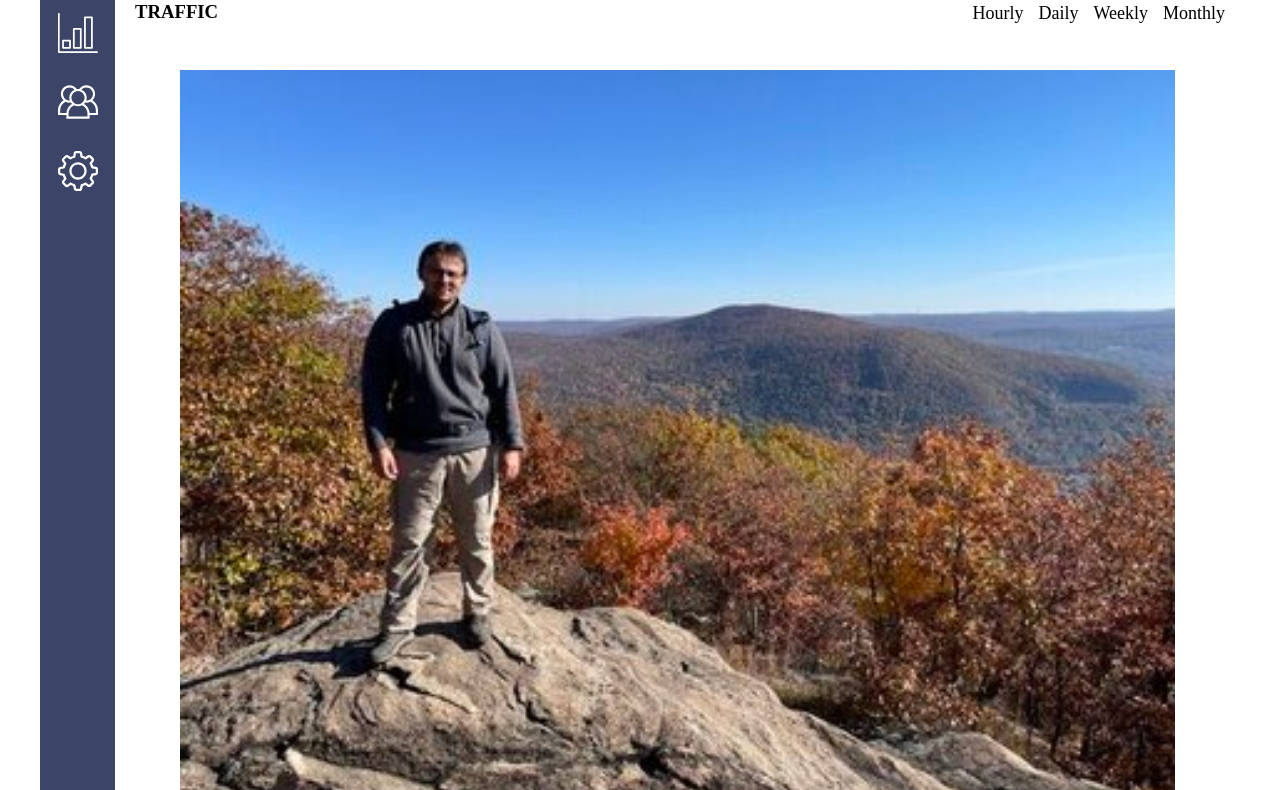
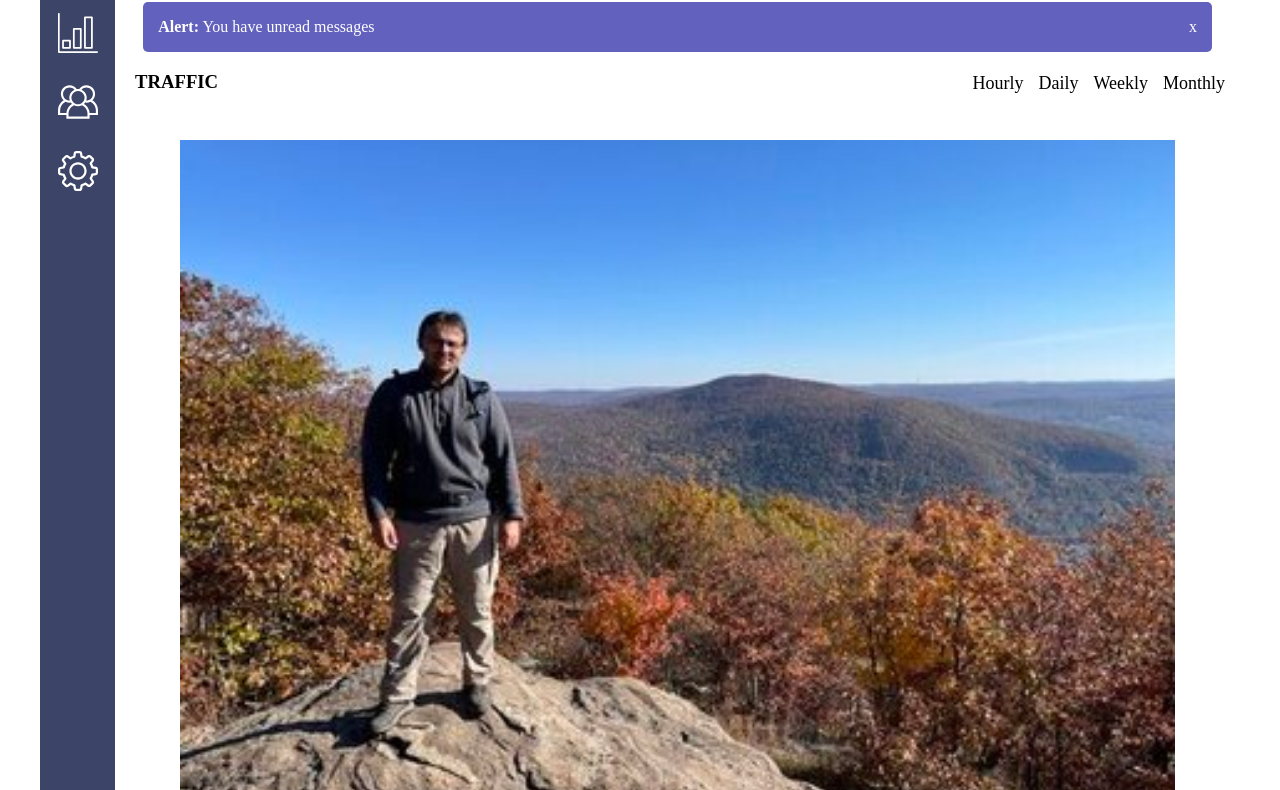
Before and after one commit to BogdanCristianDumitru/tech_degree_project_7, a plain HTML site: page index.html in a window 1280 px wide. Shown: the part 173-963 px from the top of the page. Drawn offline with Linux system fonts and the light colour scheme.

Commit message:
js and alert-banner added

```diff
--- a/css/styles.css
+++ b/css/styles.css
@@ -82,6 +82,24 @@ nav {
  }
  .headline {
     margin: 15px 15px 0 15px;
+ }
+ .alert-banner {
+  display: flex;
+  justify-content: space-between;
+  background-color: #6261BD;
+  color: #fff;
+  margin: 20px auto 0;
+  width: 95%;
+  border-radius: 5px;
+ }
+ .alert-banner p {
+  display: inline-block;
+ }
+ .alert-banner p:first-child {
+  padding-left: 15px;
+ }
+ .alert-banner-close {
+  padding-right: 15px;
  }
 
   /* Sections*/
@@ -401,7 +419,8 @@ main {
   .members,
   .recent_activity,
   .message,
-  .settings {
+  .settings,
+  .alert {
     grid-column: 1 / 3;;
   }
 
@@ -521,6 +540,9 @@ main {
   .settings {
     grid-column: 2 / 3;
   }
+  .alert {
+    grid-column: 1 / 3;
+  }
   .message::after {
     display: none;
   }
--- a/index.html
+++ b/index.html
@@ -61,7 +61,7 @@
             </div>
 
             <!-- Alert Banner -->
-            <div class="alert" id="alert">
+            <div class="alert" id="alert"> <!--Do i still need the class alert here if I gave it a different class name in JS? Probably not. Revise at the end.-->
                 <!-- Java Script will be inserted here-->
             </div>
 
@@ -267,5 +267,6 @@
                 </div>
             </section>
         </main>
+    <script type="text/javascript" src="script.js"></script>
 </body>
 </html>
--- /dev/null
+++ b/script.js
@@ -0,0 +1,10 @@
+const alertBanner = document.getElementById("alert");
+
+
+
+alertBanner.innerHTML = `
+    <div class="alert-banner">
+        <p><strong>Alert:</strong> You have unread messages</p>
+        <p class="alert-banner-close">x</p>
+    </div>
+`;
```
